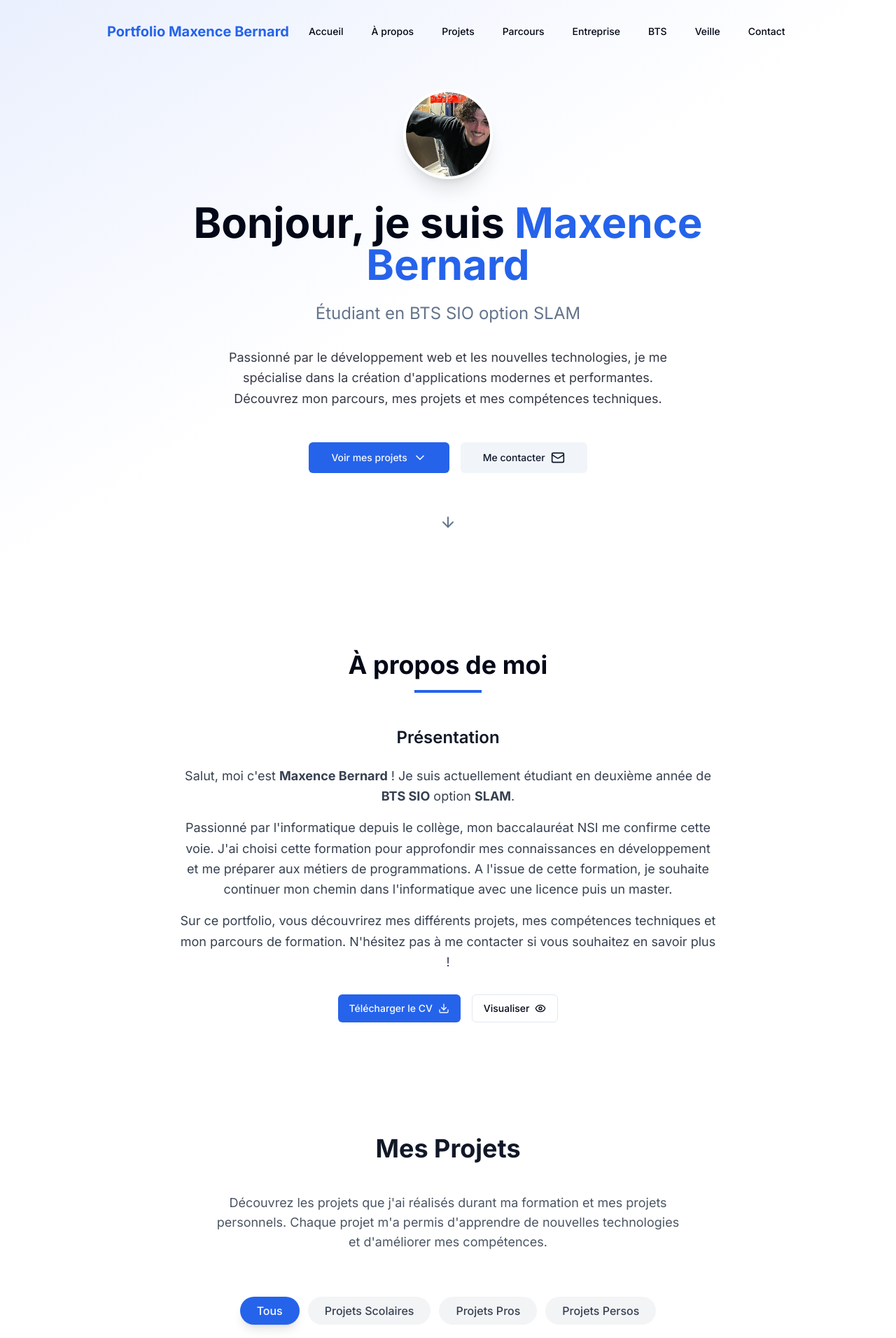
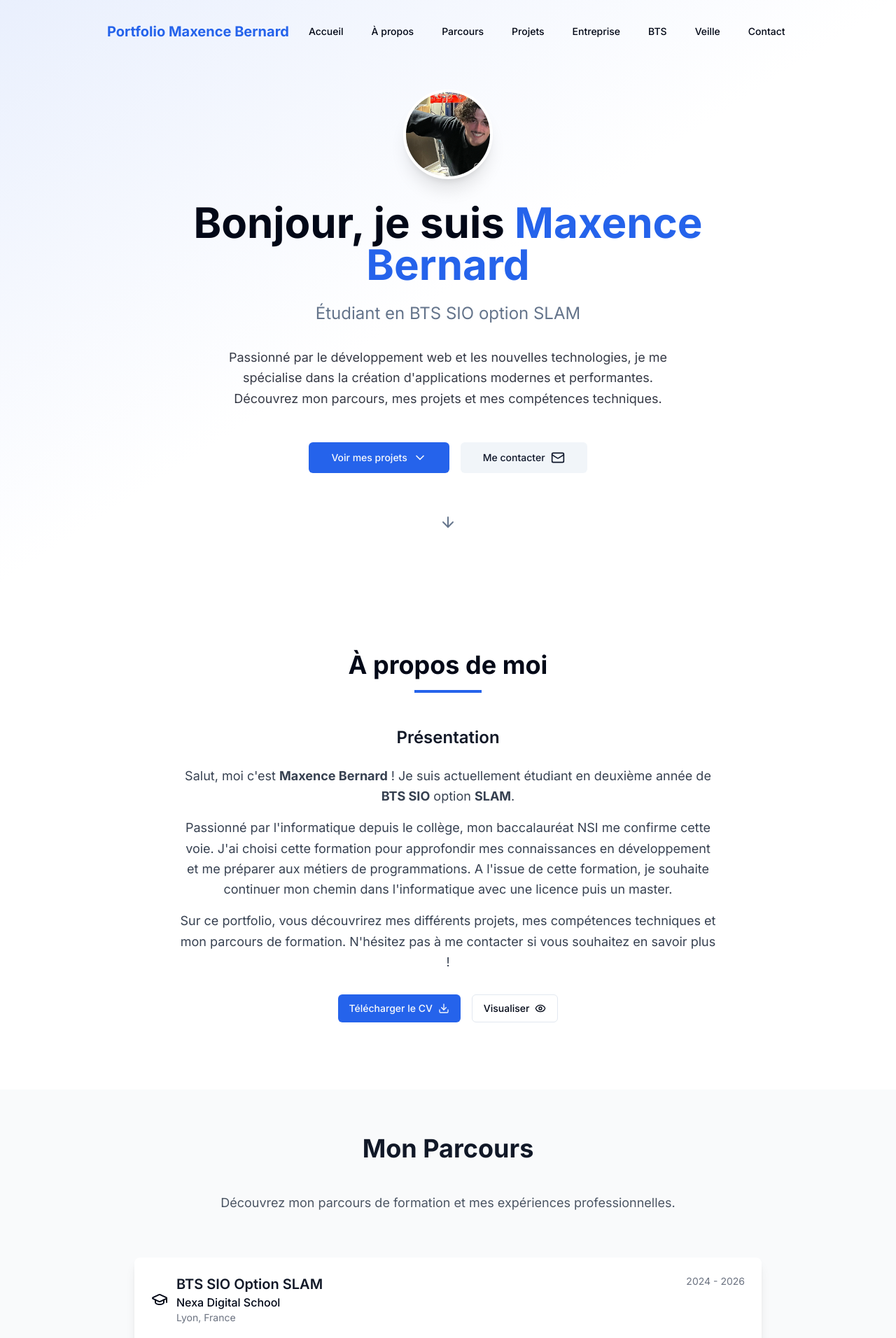
Before and after one commit to aegon-6-t/portfolio, a React (Vite) app: page / in a window 1280 px wide. Shown: the top 1912 px of the page at 70% size. Built offline with nearby package versions, Linux system fonts and the light colour scheme.

Commit message:
refactor: Reorder sections (Experience before Projects)

```diff
--- a/src/App.jsx
+++ b/src/App.jsx
@@ -18,8 +18,8 @@ function LandingPage() {
       <Header />
       <Hero />
       <About />
+      <Experience />
       <Projects />
-      <Experience />
       <Company />
       <TechWatch />
       <Contact />
--- a/src/components/Header.jsx
+++ b/src/components/Header.jsx
@@ -21,8 +21,8 @@ const Header = () => {
   const navItems = [
     { name: 'Accueil', href: '#hero' },
     { name: 'À propos', href: '#about' },
+    { name: 'Parcours', href: '#experience' },
     { name: 'Projets', href: '#projects' },
-    { name: 'Parcours', href: '#experience' },
     { name: 'Entreprise', href: '#company' },
     { name: 'BTS', href: '/bts' },
     { name: 'Veille', href: '#techwatch' },
```
